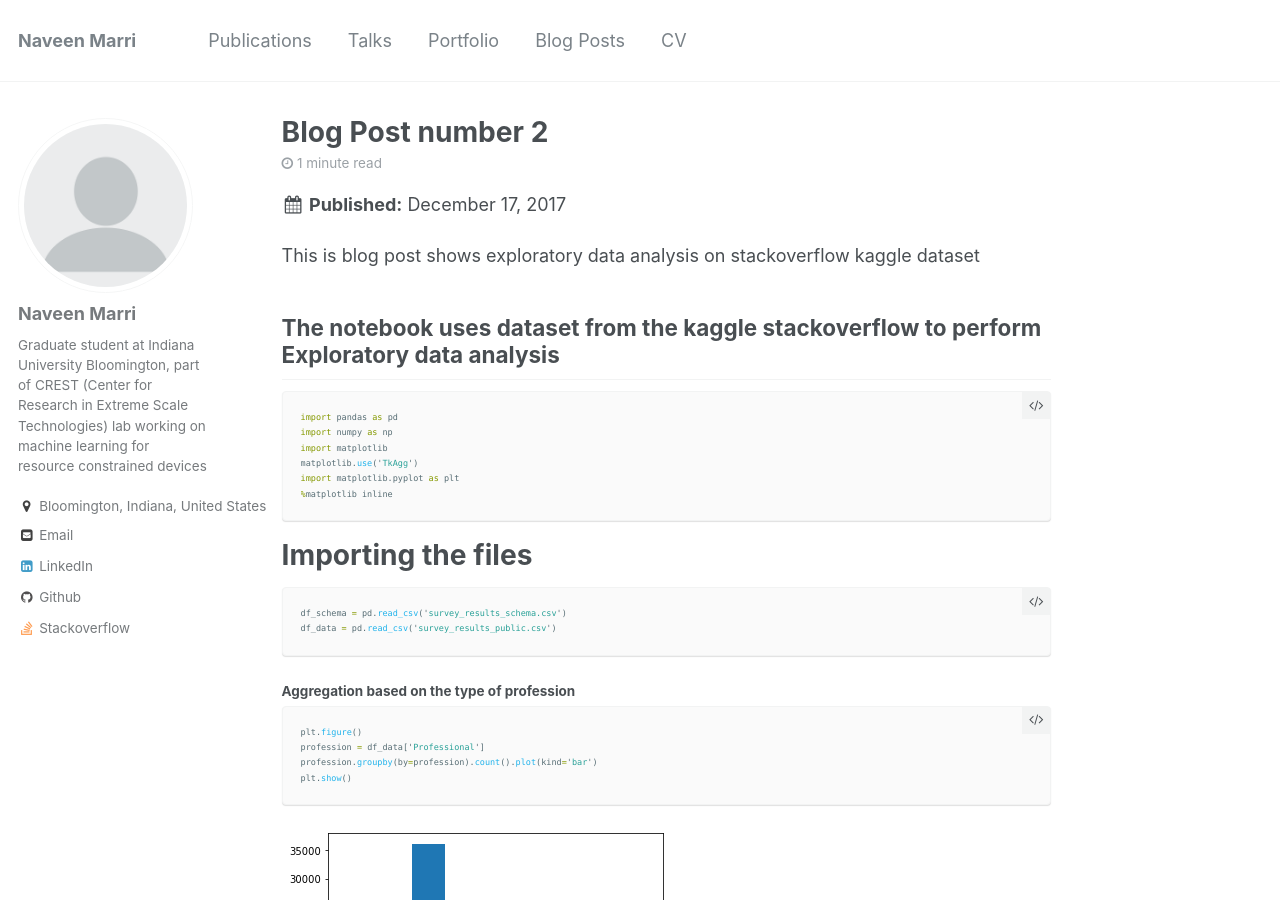
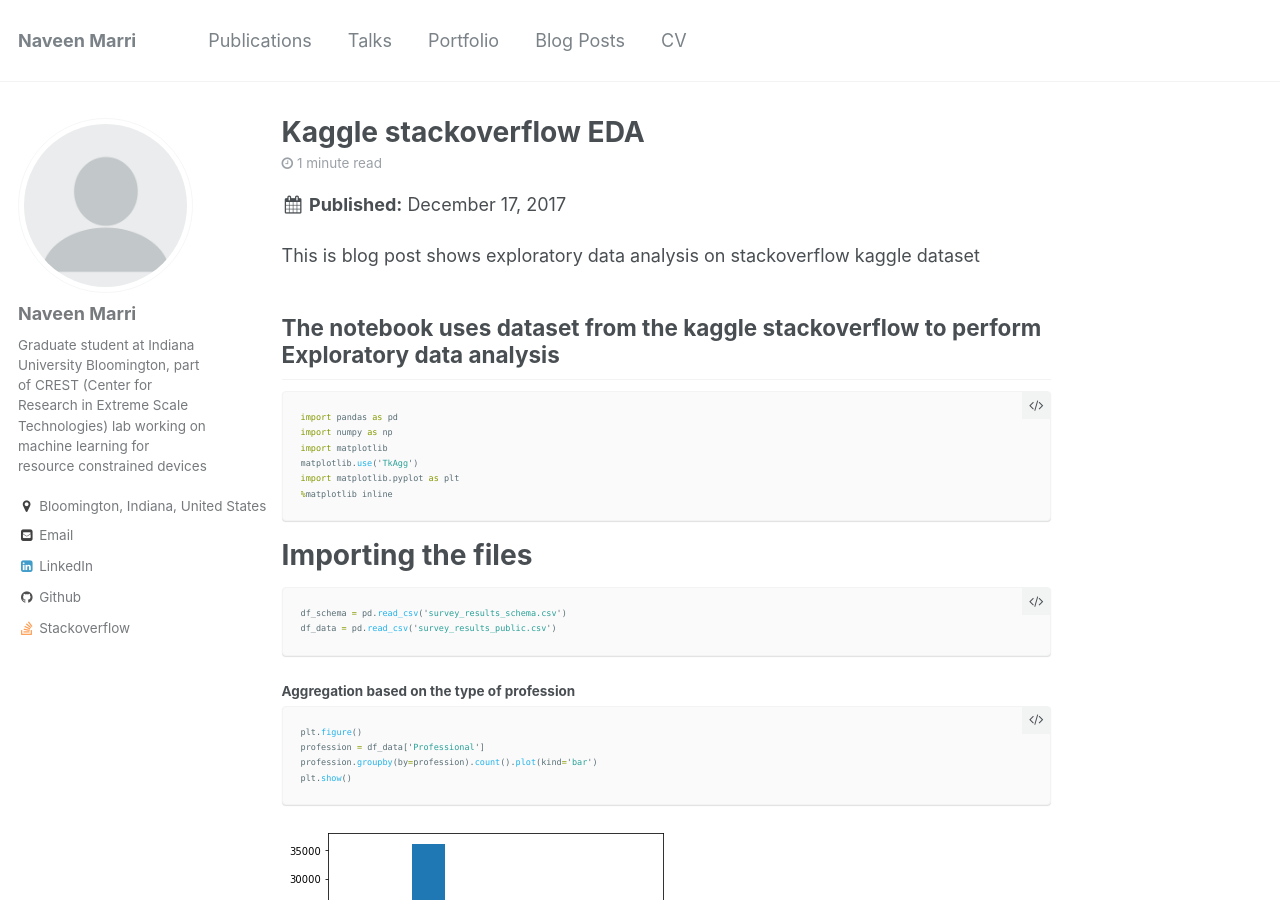
Before and after one commit to naveenkumarmarri/naveen.github.io, a Jekyll site: the page built from _posts/2013-08-14-blog-post-2.md, in a window 1280 px wide and 900 px high. Built offline with Jekyll 4.4.1, drawn with Linux system fonts in a browser that asks for light colours.

```diff
--- a/_posts/2013-08-14-blog-post-2.md
+++ b/_posts/2013-08-14-blog-post-2.md
@@ -1,7 +1,7 @@
 ---
-title: 'Blog Post number 2'
+title: 'Kaggle stackoverflow EDA'
 date: 2017-12-17
-permalink: /blogposts/StackOverflow.html
+permalink: /posts/2017/12/blog-post-2/
 tags:
   - EDA
   - kaggle
```
